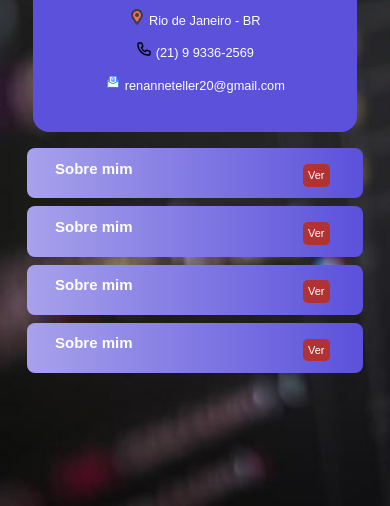
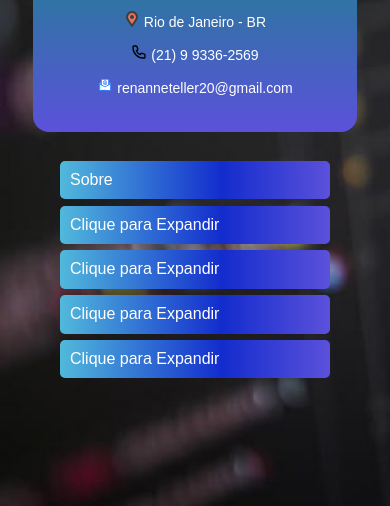
Before and after one commit to Renessey/Portif-lio-Pessoal, a plain HTML site: page index.html in a window 390 px wide. Shown: the part 338-844 px from the top of the page. Drawn offline with nearby package versions, Linux system fonts and the light colour scheme; a web font is replaced by a local one.

Commit message:
atualização

```diff
--- a/assets/css/global.css
+++ b/assets/css/global.css
@@ -28,7 +28,7 @@
     width: 10%;
 }
 .informations {
-    font-size: 80%;
+    font-size: 14px;
     align-items: center;
 }
 .informations img {
@@ -46,7 +46,6 @@
 .info {
     color: #fff;
     background: linear-gradient(to left, transparent, #ffffff77);
-    background-color: #5b51db;
     padding: 3%;
     border-image-slice: 1;
     border-radius: .5rem;
@@ -67,37 +66,42 @@
     margin: 0;
     font-size: 15px;
     margin-left: 1rem;
+}/*acordeon*/
+.accordion {
+    width: 270px;
+    margin: 0 auto;
+    display: flex;
+    flex-direction: column;
 }
-/*info dentro do botão*/
-.info-content {
-    display: none;
+.accordion-button {
+    width: 100%;
+    padding: 10px;
+    background-color: #5b51db;
+    background: linear-gradient(to right, #51b9db 0%, #132ccd 60%, #5b51db 100%);
+    color: white;
+    border-radius: 5px;
+    border: none;
+    cursor: pointer;
+    text-align: left;
+    font-size: 16px;
+    transition: background 0.3s;
+    margin-top: 0.8rem;
+}
+.accordion-button:hover {
+    background-color: #0056b3;
+}
+.accordion-content {
     max-height: 0;
-    opacity: 1;
     overflow: hidden;
+    background-color: white;
+    padding: 0 10px;
+    transition: max-height 0.3s ease-out;
+    margin-top: -0.4rem;
+    border-radius: 5px;
 }
-.info-content.open {
-    display: block;
+.active + .accordion-content {
+    max-height: 100px;
     padding: 10px;
-    max-height: 150px; /* Ajuste conforme o conteúdo */
-    opacity: 1;
-    font-size: 14px;
-    justify-content: center;
-    transform: translateY(0);
-}
-/*Botão*/
-.toggle-button {
-    margin: 0 auto;
-    max-width: 30%;
-    padding: 5px 5px;
-    margin-top: -20px;
-    position: relative;
-    margin-inline-start: 13.8rem;
-    background-color: #b03232;
-    color: #ffffff;
-    border: none;
-    border-radius: 0.3rem;
-    cursor: pointer;
-    font-size: 10px;
 }
 /*Botão ajustes*/
 .main {
@@ -112,7 +116,7 @@ header {
     margin-bottom: 5%;
     margin: 1rem auto;
     border-radius: 1rem;
-    background-color: #5b51db;
+    background: linear-gradient(to top, #5b51db 0%, #128c7e 50%, #132ccd 100%);
 }
 /*Footer*/
 ul {
@@ -252,20 +256,6 @@ ul {
 
 /* Ajustes para telas maiores (tablet) */
 @media screen and (min-width: 375px) {
-    .toggle-button {
-        right: -8px;
-        margin: 0 auto;
-        max-width: 30%;
-        padding: 5px 5px;
-        margin-top: -13px;
-        margin-inline-start: 16rem;
-        background-color: #b03232;
-        color: #ffffff;
-        border: none;
-        border-radius: 0.3rem;
-        cursor: pointer;
-        font-size: 11px;
-    }
     header {
         width: 320px;
         height: 450px;
@@ -364,26 +354,6 @@ ul {
         max-height: 150px; /* Ajuste conforme o conteúdo */
         opacity: 1;
     }
-    /*Botão*/
-    .toggle-button {
-        margin: 0 auto;
-        max-width: 30%;
-        padding: 5px 5px;
-        margin-top: -25px;
-        position: relative;
-        margin-inline-start: 18rem;
-        background-color: #b03232;
-        color: #ffffff;
-        border: none;
-        border-radius: 0.3rem;
-        cursor: pointer;
-        font-size: 11px;
-    }
-    /*Botão ajustes*/
-    .main {
-        margin-bottom: 1rem;
-    }
-
     header {
         color: #ffffff;
         text-align: center;
@@ -476,25 +446,6 @@ ul {
         padding: 10px;
         max-height: 150px; /* Ajuste conforme o conteúdo */
         opacity: 1;
-    }
-    /*Botão*/
-    .toggle-button {
-        margin: 0 auto;
-        max-width: 30%;
-        padding: 10px 10px;
-        margin-top: -25px;
-        position: relative;
-        margin-inline-start: 35rem;
-        background-color: #b03232;
-        color: #ffffff;
-        border: none;
-        border-radius: 0.3rem;
-        cursor: pointer;
-        font-size: 11px;
-    }
-    /*Botão ajustes*/
-    .main {
-        margin-bottom: 1rem;
     }
     header {
         color: #ffffff;
@@ -622,21 +573,6 @@ ul {
         max-height: 940px; /* Ajuste conforme o conteúdo */
         opacity: 1;
         font-size: 20px;
-    }
-    .toggle-button {
-        display: block;
-        margin: 0 auto;
-        position: relative;
-        margin-right: 1rem;
-        margin-top: -35px;
-        padding: 10px;
-        font-size: 18px;
-    }
-    /*Botão ajustes*/
-    .main {
-        margin-top: 0rem;
-        margin: 0 auto;
-        padding: 10px;
     }
     .info {
         display: block;
@@ -774,21 +710,6 @@ ul {
         max-height: 940px; /* Ajuste conforme o conteúdo */
         opacity: 1;
         font-size: 20px;
-    }
-    .toggle-button {
-        display: block;
-        margin: 0 auto;
-        position: relative;
-        margin-right: 2rem;
-        margin-top: -25px;
-        padding: 4px;
-        font-size: 13px;
-    }
-    /*Botão ajustes*/
-    .main {
-        margin-top: 0rem;
-        margin: 0 auto;
-        padding: 5px;
     }
     .info {
         display: block;
@@ -928,21 +849,6 @@ ul {
         opacity: 1;
         font-size: 20px;
     }
-    .toggle-button {
-        display: block;
-        margin: 0 auto;
-        position: relative;
-        margin-right: 2rem;
-        margin-top: -25px;
-        padding: 10px;
-        font-size: 18px;
-    }
-    /*Botão ajustes*/
-    .main {
-        margin-top: 0rem;
-        margin: 0 auto;
-        padding: 5px;
-    }
     .info {
         display: block;
         background-color: #5b51db;
@@ -1079,21 +985,6 @@ ul {
         max-height: 940px; /* Ajuste conforme o conteúdo */
         opacity: 1;
         font-size: 20px;
-    }
-    .toggle-button {
-        display: block;
-        margin: 0 auto;
-        position: relative;
-        margin-right: 2rem;
-        margin-top: -25px;
-        padding: 10px;
-        font-size: 18px;
-    }
-    /*Botão ajustes*/
-    .main {
-        margin-top: 0rem;
-        margin: 0 auto;
-        padding: 5px;
     }
     .info {
         display: block;
@@ -1232,21 +1123,6 @@ ul {
         opacity: 1;
         font-size: 40px;
     }
-    .toggle-button {
-        display: block;
-        margin: 0 auto;
-        position: relative;
-        margin-right: 2rem;
-        margin-top: -60px;
-        padding: 22px;
-        font-size: 28px;
-    }
-    /*Botão ajustes*/
-    .main {
-        margin-top: 0rem;
-        margin: 0 auto;
-        padding: 5px;
-    }
     .info {
         display: block;
         background-color: #5b51db;
--- a/assets/js/index.js
+++ b/assets/js/index.js
@@ -1,9 +1,13 @@
-const toggleButtons = document.querySelectorAll('.toggle-button');
-const infoContents = document.querySelectorAll('.info-content');
-
-toggleButtons.forEach((button, index) => {
-    button.addEventListener('click', () => {
-        infoContents[index].classList.toggle('open');
-        button.textContent = infoContents[index].classList.contains('open') ? 'Fechar' : 'Ver';
+document.querySelectorAll(".accordion-button").forEach(button => {
+    button.addEventListener("click", function() {
+        this.classList.toggle("active");
+        let content = this.nextElementSibling;
+        if (content.style.maxHeight) {
+            content.style.maxHeight = null;
+            content.style.padding = "0 10px";
+        } else {
+            content.style.maxHeight = content.scrollHeight + "px";
+            content.style.padding = "10px";
+        }
     });
 });
--- a/index.html
+++ b/index.html
@@ -35,49 +35,44 @@
         </div>
     </header>
 
-    <div class="info-text">
-        <main class="main" id="main">
-            <section class="info">
-                <h2>Sobre mim</h2>
-                <button class="toggle-button" id="toggleButton" onclick="toggleCard()">Ver</button>
-                <div class="info-content" id="infoContent">
-                    <p>Sou um desenvolvedor front-end junior com foco em JavaScript, HTML e CSS. Meu objetivo é atuar com projetos open-source e contribuir com o mundo da tecnologia.</p>
-                </div>
-            </section>
-        </main>
+    <main>
+        <div class="accordion">
+            <button class="accordion-button">Sobre</button>
+            <div class="accordion-content">
+                <p>Este é o conteúdo do acordeão. Aqui pode estar qualquer texto ou informação que você deseja exibir.</p>
+            </div>
+        </div>
 
-        <main class="main" id="main">
-            <section class="info">
-                <h2>Sobre mim</h2>
-                <button class="toggle-button" id="toggleButton">Ver</button>
-                <div class="info-content" id="infoContent">
-                    <p>Sou um desenvolvedor front-end junior com foco em JavaScript, HTML e CSS. Meu objetivo é atuar com projetos open-source e contribuir com o mundo da tecnologia.</p>
-                </div>
-            </section>
-        </main>
+        <div class="accordion">
+            <button class="accordion-button">Clique para Expandir</button>
+            <div class="accordion-content">
+                <p>Lorem ipsum dolor sit, amet consectetur adipisicing elit. Dolor molestiae sit dolorum tempora vitae quae ducimus totam, doloribus, perferendis, assumenda vel. Quibusdam nulla ea aut architecto modi similique explicabo porro!.</p>
+            </div>
+        </div>
 
-        <main class="main" id="main">
-            <section class="info">
-                <h2>Sobre mim</h2>
-                <button class="toggle-button" id="toggleButton">Ver</button>
-                <div class="info-content" id="infoContent">
-                    <p>Sou um desenvolvedor front-end junior com foco em JavaScript, HTML e CSS. Meu objetivo é atuar com projetos open-source e contribuir com o mundo da tecnologia.</p>
-                </div>
-            </section>
-        </main>
+        <div class="accordion">
+            <button class="accordion-button">Clique para Expandir</button>
+            <div class="accordion-content">
+                <p>Lorem ipsum dolor sit, amet consectetur adipisicing elit. Dolor molestiae sit dolorum tempora vitae quae ducimus totam, doloribus, perferendis, assumenda vel. Quibusdam nulla ea aut architecto modi similique explicabo porro!.</p>
+            </div>
+        </div>
 
-        <main class="main" id="main">
-            <section class="info">
-                <h2>Sobre mim</h2>
-                <button class="toggle-button" id="toggleButton">Ver</button>
-                <div class="info-content" id="infoContent">
-                    <p>Sou um desenvolvedor front-end junior com foco em JavaScript, HTML e CSS. Meu objetivo é atuar com projetos open-source e contribuir com o mundo da tecnologia.</p>
-                </div>
-            </section>
-        </main>
-    </div>
+        <div class="accordion">
+            <button class="accordion-button">Clique para Expandir</button>
+            <div class="accordion-content">
+                <p>Lorem ipsum dolor sit, amet consectetur adipisicing elit. Dolor molestiae sit dolorum tempora vitae quae ducimus totam, doloribus, perferendis, assumenda vel. Quibusdam nulla ea aut architecto modi similique explicabo porro!.</p>
+            </div>
+        </div>
 
-    <script src="./assets/js/index.js"></script>
+        <div class="accordion">
+            <button class="accordion-button">Clique para Expandir</button>
+            <div class="accordion-content">
+                <p>Lorem ipsum dolor sit, amet consectetur adipisicing elit. Dolor molestiae sit dolorum tempora vitae quae ducimus totam, doloribus, perferendis, assumenda vel. Quibusdam nulla ea aut architecto modi similique explicabo porro!.</p>
+            </div>
+        </div>
+    </main>
+
+
 
 </body>
 <footer>
@@ -107,7 +102,8 @@
             <div class="tooltip">github</div>
         </li>
     </ul>
-
 </footer>
 
+    <script src="./assets/js/index.js"></script>
+
 </html>
```
Also changed, not shown: 1 other file.
